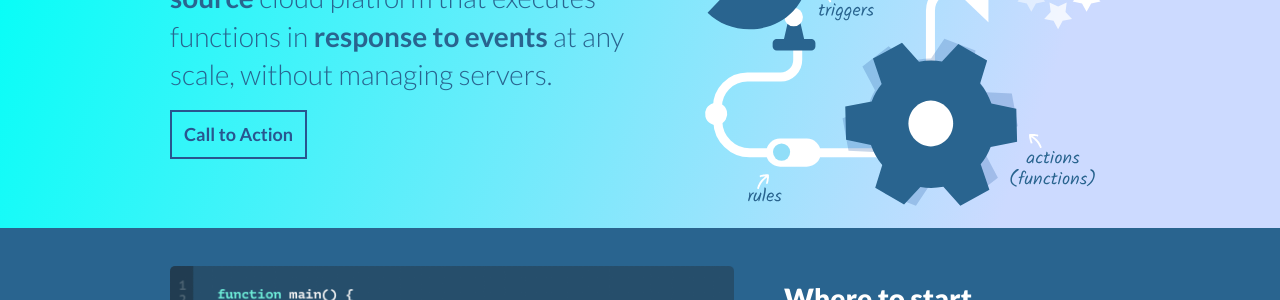
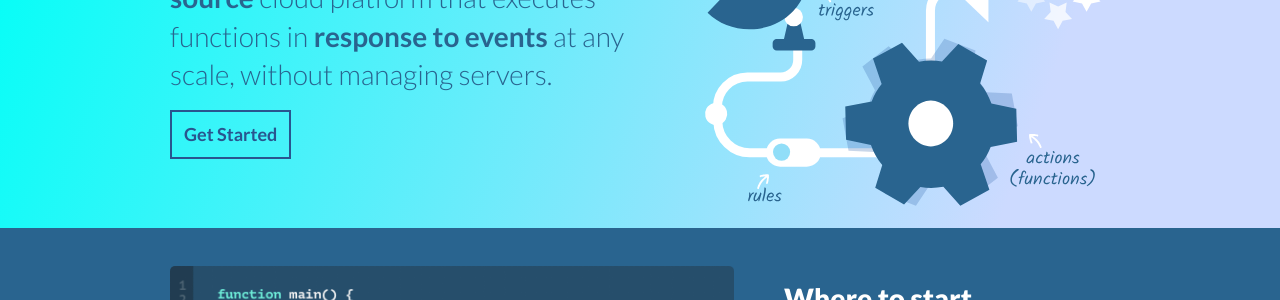
Before and after one commit to apache/openwhisk-website, a Jekyll site: the page built from index.md, in a window 1280 px wide and 900 px high. Shown: the part 203-503 px from the top of the window. Built offline with Jekyll 4.4.1, drawn with Linux system fonts in a browser that asks for light colours.

Commit message:
fix(home): updated CTA text and link for the home page
fixes #20

```diff
--- a/_layouts/home.html
+++ b/_layouts/home.html
@@ -15,8 +15,8 @@ layout: default
         scale, without managing servers.
       </p>
       <a class="main-cta__button u-button"
-         href="#call-to-action">
-        Call to Action
+         href="https://github.com/openwhisk/openwhisk/tree/master/docs#getting-started-with-openwhisk">
+        Get Started
       </a>
     </div>
     <div class="main-cta__graphic main-cta__graphic--stick-to-top">
```
